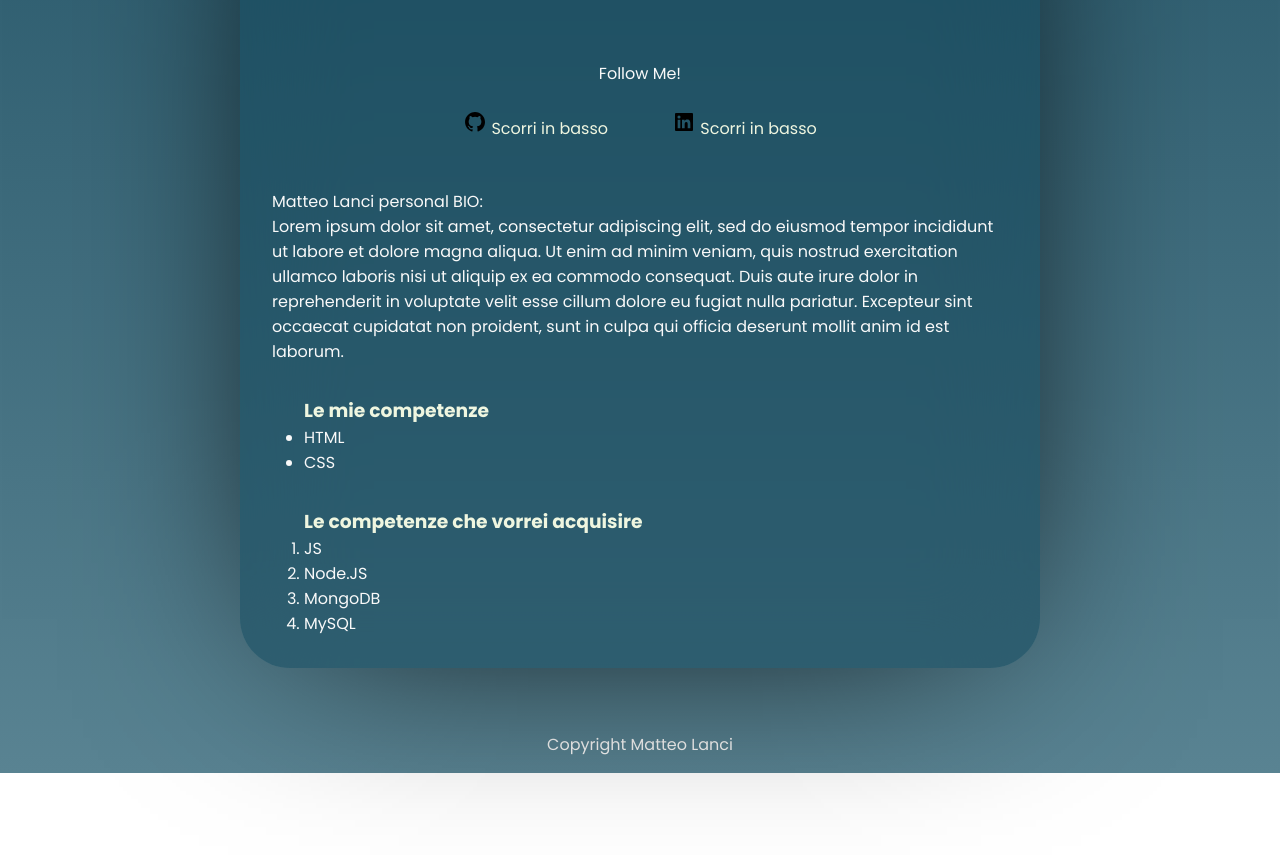
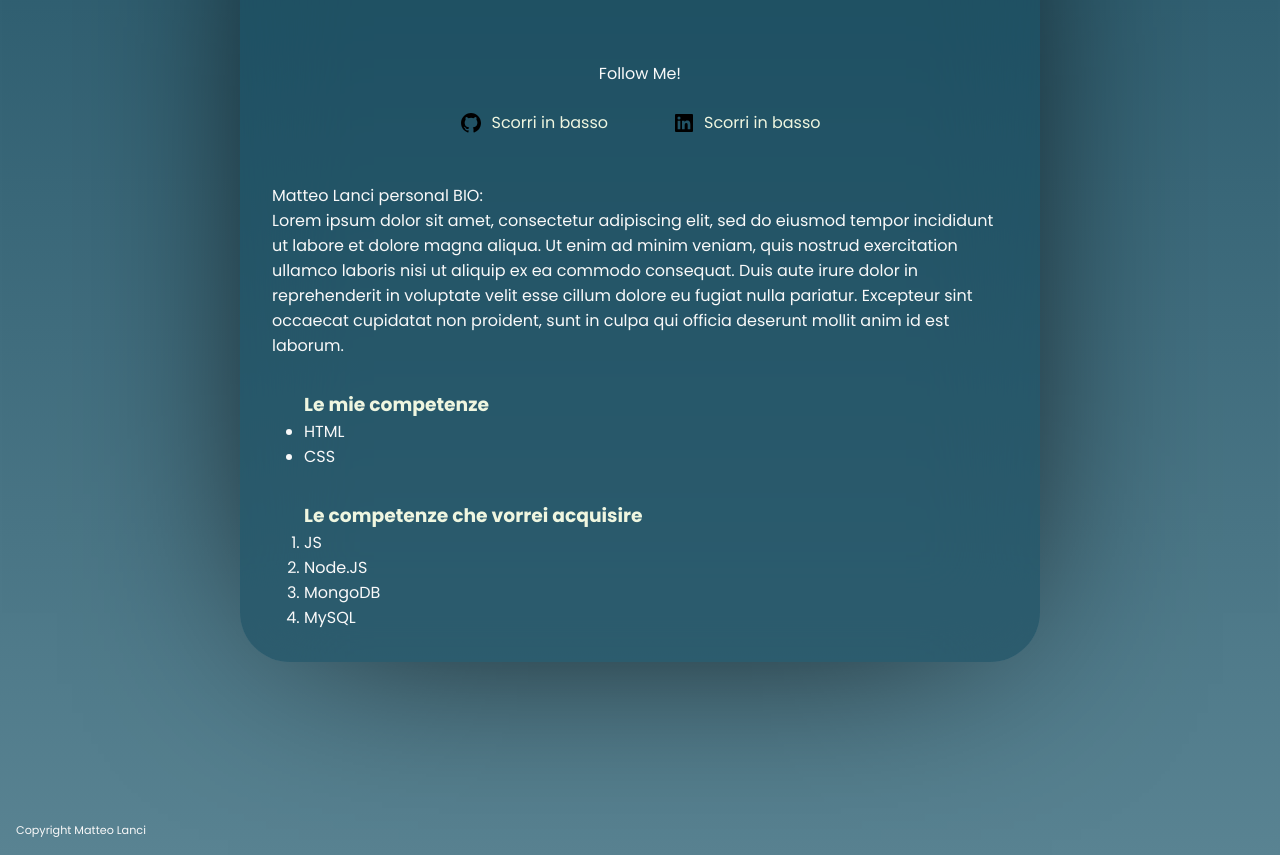
Before and after one commit to MatteoLanci/EPICODE-course-D1, a plain HTML site: page index.html in a window 1280 px wide. Shown: the part 653-1508 px from the top of the page. Before the commit the page ends 1426 px from the top, so only its background shows below. Drawn offline with nearby package versions, Linux system fonts and the light colour scheme.

Commit message:
Update style.css

```diff
--- a/style.css
+++ b/style.css
@@ -100,10 +100,18 @@ h3 {
   color: #eff6e0;
 }
 
-#github {
+#github a {
   display: flex;
   align-items: center;
   justify-content: center;
+  gap: .5rem;
+}
+
+#linkedin a{
+  display: flex;
+  align-items: center;
+  justify-content: center;
+  gap: .5rem;
 }
 
 #presentation {
@@ -123,9 +131,14 @@ h3 {
   gap: 2rem;
 }
 
-footer {
-  position: static;
-  bottom: 0;
-  left: 0;
-  margin-top: 4rem;
+#footer {
+  width: 100%;
+  display: flex;
+  justify-content: flex-start;
+  position: relative;
+  margin-top: 10rem;
 }
+
+#copyright p{
+  font-size: .7rem;
+}
```
